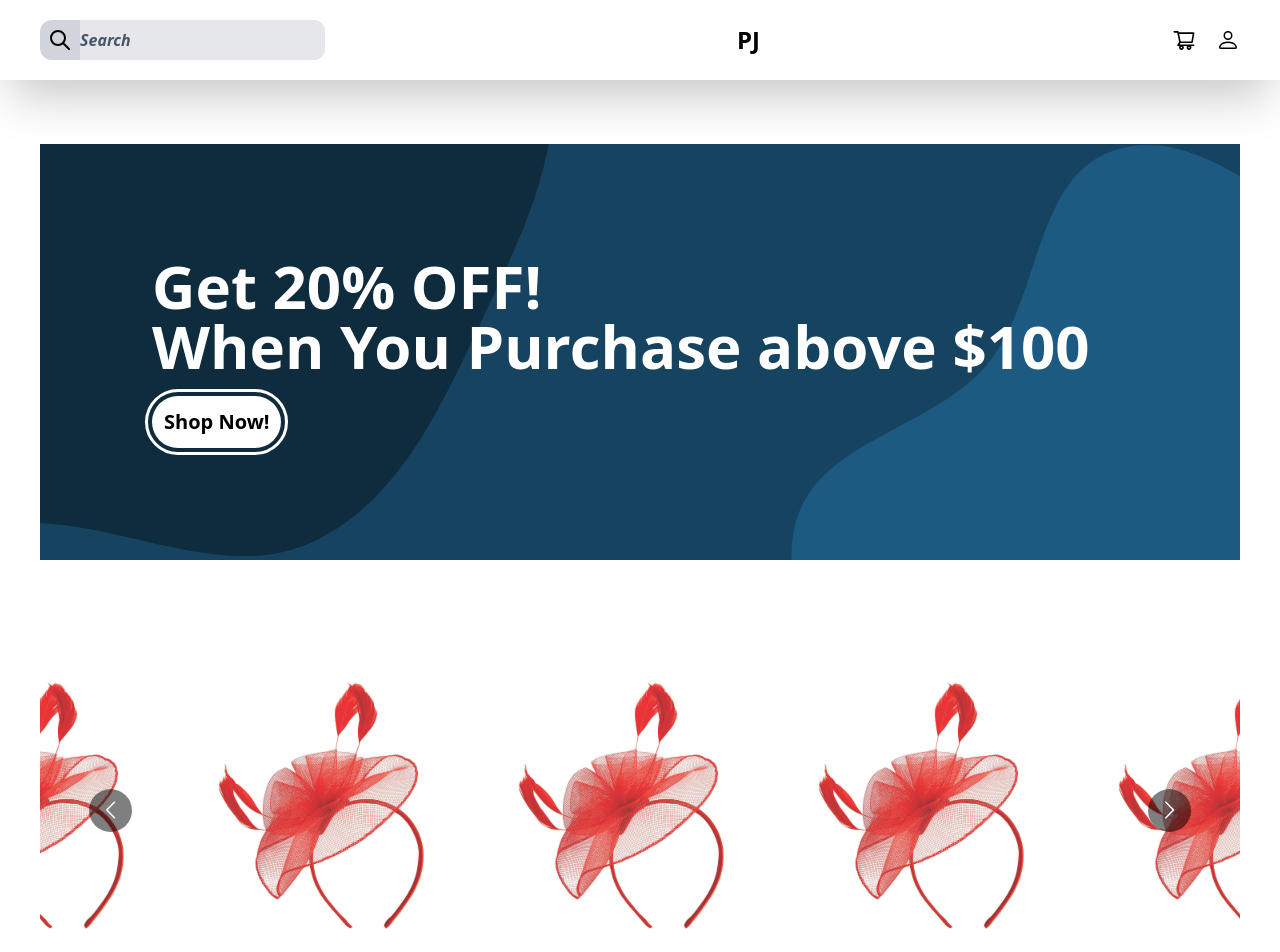
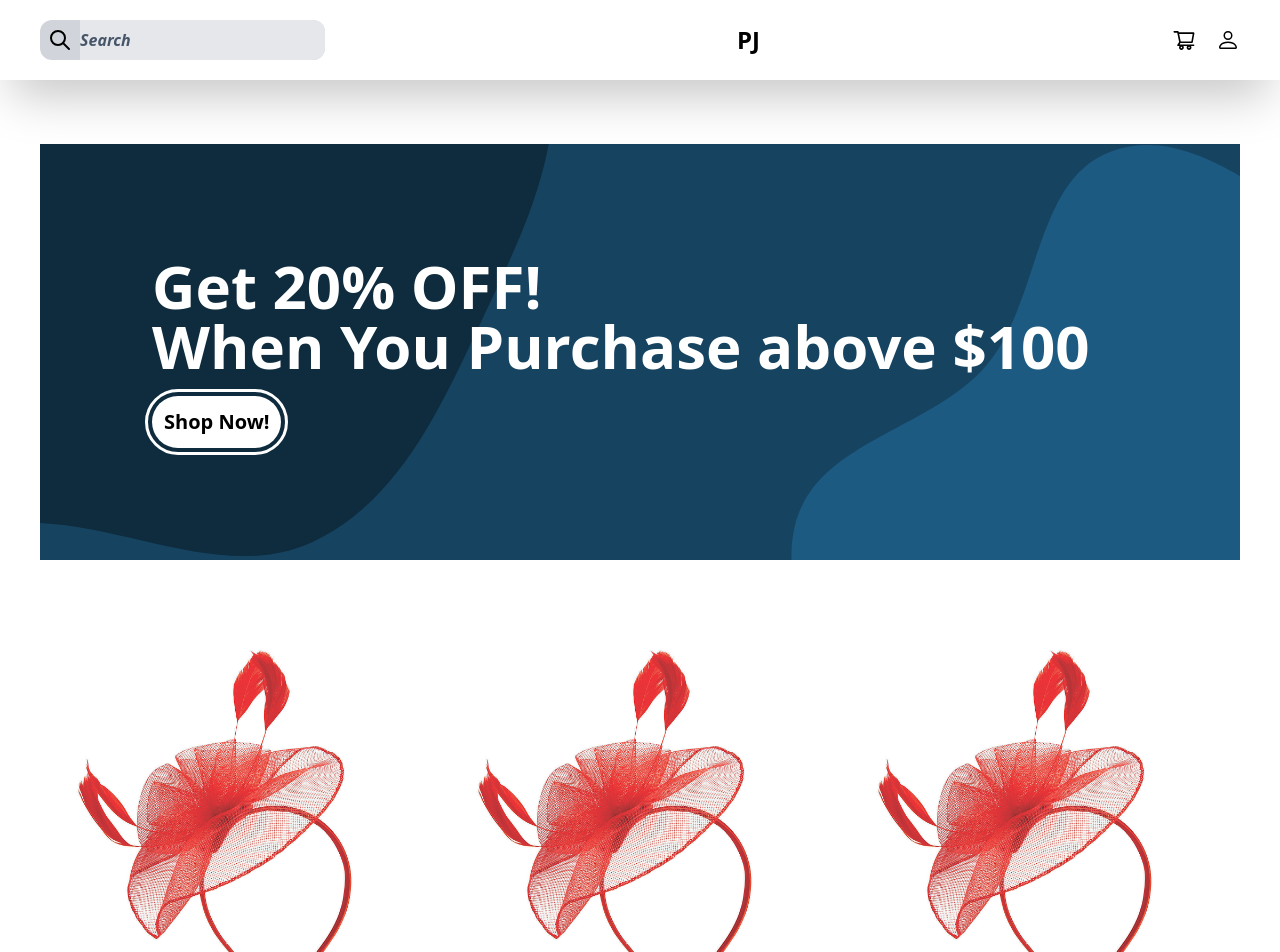
Before and after one commit to Wediah/shoppingsite, a Next.js app: page / in a window 1280 px wide. Shown: the top 952 px of the page. Built offline with nearby package versions, Linux system fonts and the light colour scheme.

Commit message:
installs netslider

```diff
--- a/package.json
+++ b/package.json
@@ -16,6 +16,7 @@
     "eslint": "8.32.0",
     "eslint-config-next": "13.1.2",
     "firebase": "^9.16.0",
+    "netslider": "^1.3.5",
     "next": "13.1.2",
     "react": "18.2.0",
     "react-dom": "18.2.0",
--- a/pages/Landing.tsx
+++ b/pages/Landing.tsx
@@ -1,7 +1,8 @@
 import React from 'react'
 import Carousel from 'react-multi-carousel';
 import 'react-multi-carousel/lib/styles.css';
-import Image from 'next/image';
+import Image from 'next/legacy/image';
+import {MdArrowBackIosNew, MdArrowForwardIos} from 'react-icons/md'
 
 function Landing() {
   return (
@@ -86,16 +87,19 @@ function Landing() {
       <Carousel
       additionalTransfrom={0}
       arrows
-      centerMode
-      className="pt-10 gap-4"
-      containerClass="container-with-dots"
+      autoPlaySpeed={3000}
+      centerMode={false}
+      className=""
+      containerClass="container"
+      customLeftArrow={<MdArrowBackIosNew className='text-9xl z-10' />}
+      customRightArrow={<MdArrowForwardIos />}
       dotListClass=""
       draggable
       focusOnSelect={false}
       infinite
       itemClass=""
       keyBoardControl
-      minimumTouchDrag={100}
+      minimumTouchDrag={80}
       pauseOnHover
       renderArrowsWhenDisabled={false}
       renderButtonGroupOutside={false}
@@ -133,54 +137,54 @@ function Landing() {
       sliderClass=""
       slidesToSlide={2}
       swipeable>
-          <div>
+          <div className='hover:shadow-2xl'>
           <Image
-            src="/facinator.jpeg" alt="" width={'50'} height={'50'} layout="responsive" className='rounded-sm'
+            src="/facinator.jpeg" alt="" width={'150'} height={'150'} layout="responsive" className='rounded-sm'
             />
           </div>
           <div>
             <Image
-            src="/facinator.jpeg" alt="" width={'50'} height={'50'} layout="responsive" className='rounded-sm'
+            src="/facinator.jpeg" alt="" width={'150'} height={'150'} layout="responsive" className='rounded-sm'
             />
           </div>
           <div>
             <Image
-            src="/facinator.jpeg" alt="" width={'50'} height={'50'} layout="responsive" className='rounded-sm'
+            src="/facinator.jpeg" alt="" width={'150'} height={'150'} layout="responsive" className='rounded-sm'
             />
           </div>
           <div>
             <Image
-            src="/facinator.jpeg" alt="" width={'50'} height={'50'} layout="responsive" className='rounded-sm'
+            src="/facinator.jpeg" alt="" width={'150'} height={'150'} layout="responsive" className='rounded-sm'
             />
           </div>
           <div>
             <Image
-            src="/facinator.jpeg" alt="" width={'50'} height={'50'} layout="responsive" className='rounded-sm'
+            src="/facinator.jpeg" alt="" width={'150'} height={'150'} layout="responsive" className='rounded-sm'
             />
           </div>
           <div>
             <Image
-            src="/facinator.jpeg" alt="" width={'50'} height={'50'} layout="responsive" className='rounded-sm'
+            src="/facinator.jpeg" alt="" width={'150'} height={'150'} layout="responsive" className='rounded-sm'
             />
           </div>
           <div>
             <Image
-            src="/facinator.jpeg" alt="" width={'50'} height={'50'} layout="responsive" className='rounded-sm'
+            src="/facinator.jpeg" alt="" width={'150'} height={'150'} layout="responsive" className='rounded-sm'
             />
           </div>
           <div>
             <Image
-            src="/facinator.jpeg" alt="" width={'50'} height={'50'} layout="responsive" className='rounded-sm'
+            src="/facinator.jpeg" alt="" width={'150'} height={'150'} layout="responsive" className='rounded-sm'
             />
           </div>
           <div>
             <Image
-            src="/facinator.jpeg" alt="" width={'50'} height={'50'} layout="responsive" className='rounded-sm'
+            src="/facinator.jpeg" alt="" width={'150'} height={'150'} layout="responsive" className='rounded-sm'
             />
           </div>
           <div>
             <Image
-            src="/facinator.jpeg" alt="" width={'50'} height={'50'} layout="responsive" className='rounded-sm'
+            src="/facinator.jpeg" alt="" width={'150'} height={'150'} layout="responsive" className='rounded-sm'
             />
           </div>
       </Carousel>
```
Also changed, not shown: 1 other file (tests, documents, lock files or other folders).
